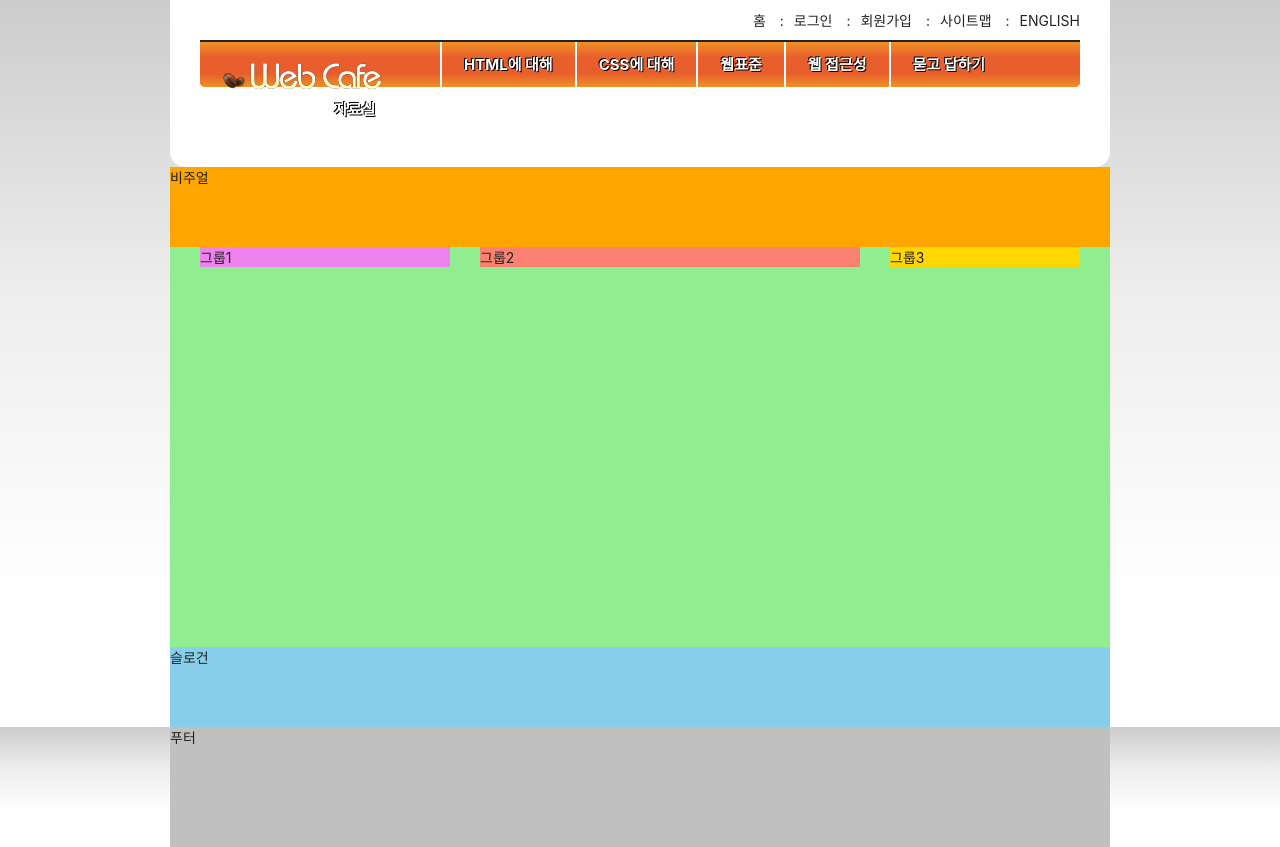
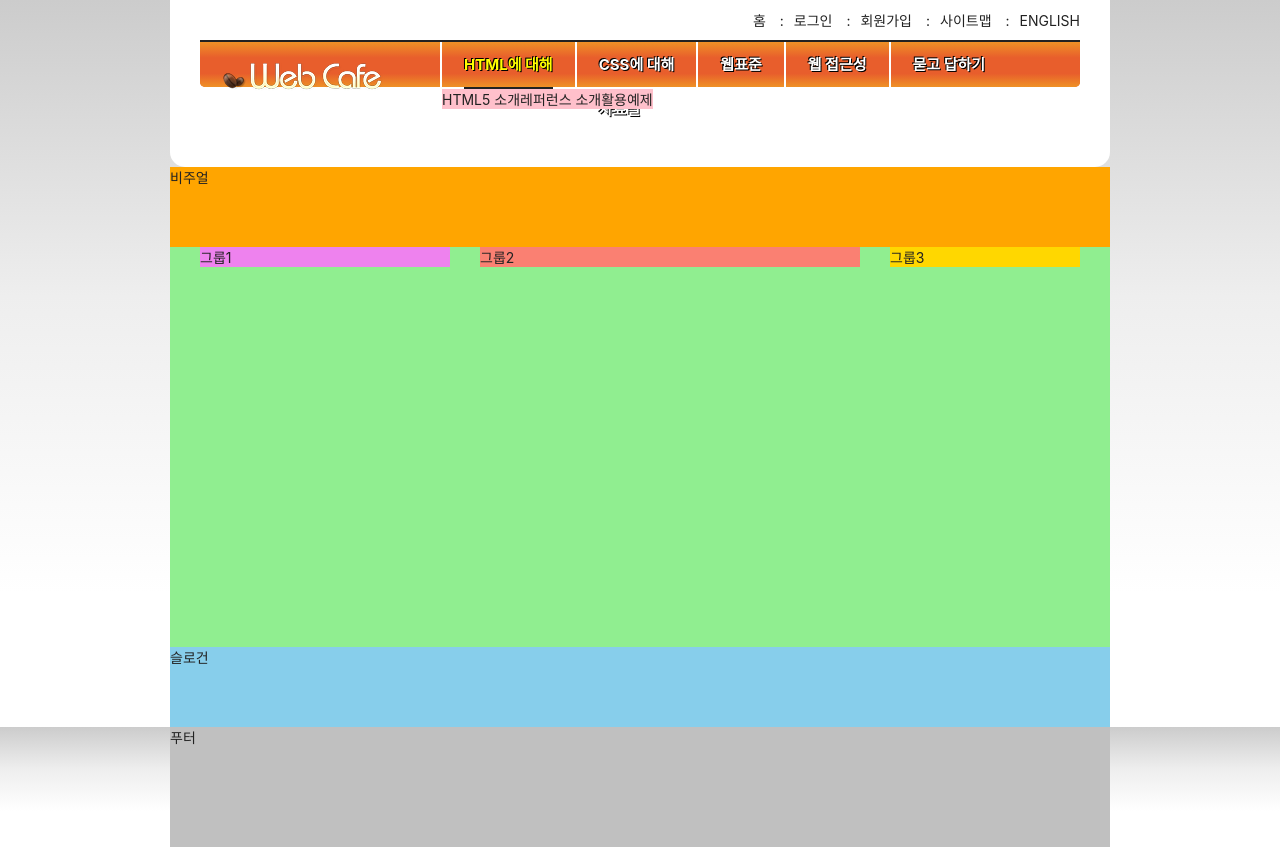
Before and after one commit to ssuho/HTML5, a plain HTML site: page index.html in a window 1280 px wide. Drawn offline with Linux system fonts and the light colour scheme; a web font is replaced by a local one.

Commit message:
display 수정

```diff
--- a/styles/style.css
+++ b/styles/style.css
@@ -114,8 +114,23 @@
   text-shadow: 1px 1px 0 #000, -1px -1px 0 #000;
 }
 
+.is-active .menu-button {
+  color: #ff0;
+}
+
+.is-active .menu-button::after {
+  content: "";
+  border-top: 2px solid #222;
+  background-color: #222;
+  display: block;
+}
+
 .menu-item:first-child {
   margin-left: 130px;
+}
+
+.menu li {
+  float: left;
 }
 
 .menu-item {
@@ -127,6 +142,10 @@
   background-color: pink;
   position: absolute;
   display: none;
+}
+
+.is-active .sub-menu {
+  display: block;
 }
 
 /* 비주얼 */
```
